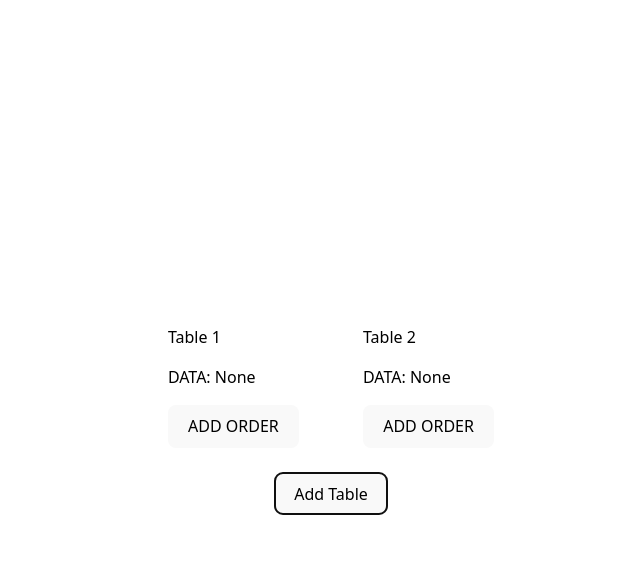
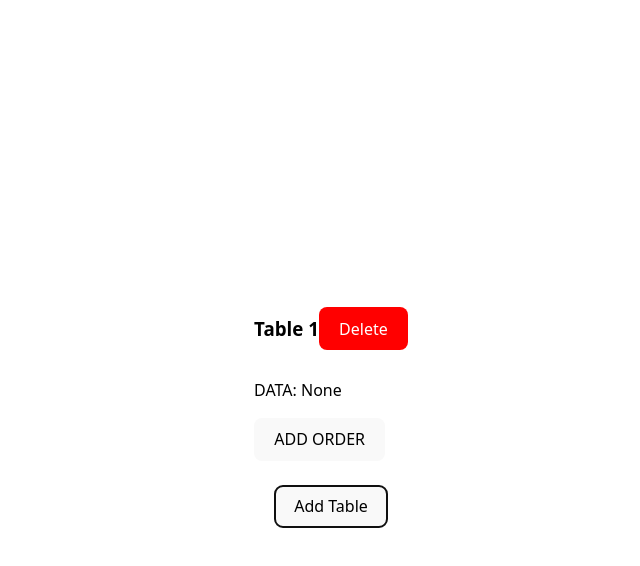
Before and after one commit to Devine4Life-Jules/maitreHotel, a React (Vite) app: page / in a window 1280 px wide. Both pictures are taken after a click on the button "Add Table". Shown: the top 566 px of the page, without its empty margins (309-949 px from the left). Built offline with nearby package versions, Linux system fonts and the light colour scheme.

Commit message:
added delete functionality

```diff
--- a/eslint.config.js
+++ b/eslint.config.js
@@ -22,6 +22,8 @@ export default [
       react,
       'react-hooks': reactHooks,
       'react-refresh': reactRefresh,
+      "react/prop-types":"off",
+
     },
     rules: {
       ...js.configs.recommended.rules,
@@ -32,6 +34,7 @@ export default [
       'react-refresh/only-export-components': [
         'warn',
         { allowConstantExport: true },
+
       ],
     },
   },
--- a/src/App.jsx
+++ b/src/App.jsx
@@ -1,28 +1,34 @@
-import { useState } from 'react'
-import Table from './Table'
-import './App.css'
+import { useState } from 'react';
+import Table from './Table';
+import './App.css';
 
 function App() {
+  const [tables, setTables] = useState([]);
 
-  const [tables, setTables] = useState([1]);
 
   const addTable = () => {
-    setTables([...tables, tables.length + 1]);
+    setTables([...tables, { id: Date.now() }]);
+  };
+
+
+  const deleteTable = (id) => {
+    setTables(tables.filter(table => table.id !== id));
   };
 
   return (
     <div className="overview">
       <div className="tableContainer">
-        {/* Render tables based on the state */}
-        {tables.map((tableId) => (
-         <Table key={tableId} tableId={tableId} />
+        {tables.map((table, index) => (
+          <Table
+            key={table.id}
+            tableId={index + 1}
+            deleteTable={() => deleteTable(table.id)}
+          />
         ))}
-
       </div>
       <button onClick={addTable}>Add Table</button>
     </div>
   );
-
 }
 
-export default App
+export default App;
--- a/src/Table.jsx
+++ b/src/Table.jsx
@@ -1,6 +1,7 @@
-import  { useState } from 'react';
+import PropTypes from 'prop-types';
+import { useState } from 'react';
 
-const Table = ({ tableId }) => {
+const Table = ({ tableId, deleteTable }) => {
   const [isOrdering, setIsOrdering] = useState(false);
   const [selectedProducts, setSelectedProducts] = useState([]);
   const [availableProducts] = useState([
@@ -24,17 +25,21 @@ const Table = ({ tableId }) => {
   };
 
   return (
-    <div className='table'>
-      {/* Empty State */}
+    <div className="table">
+      <div style={{ display: 'flex', justifyContent: 'space-between', alignItems: 'center' }}>
+        <h3>Table {tableId}</h3> {/* ✅ Now properly numbered */}
+        <button onClick={deleteTable} style={{ backgroundColor: 'red', color: 'white' }}>
+          Delete
+        </button>
+      </div>
+
       {!isOrdering && selectedProducts.length === 0 && (
         <div>
-          <p>Table {tableId}</p>
           <p>DATA: None</p>
           <button onClick={handleAddOrder}>ADD ORDER</button>
         </div>
       )}
 
-      {/* Product Selection State */}
       {isOrdering && (
         <div>
           <h3>Select Products</h3>
@@ -46,11 +51,9 @@ const Table = ({ tableId }) => {
         </div>
       )}
 
-      {/* Table Overview State */}
       {!isOrdering && selectedProducts.length > 0 && (
         <div>
-          <h3>Table {tableId}</h3>
-          <input value="name" type="text" />
+          <input defaultValue="name" type="text" />
           {selectedProducts.map((product, index) => (
             <div key={index}>
               <p>{product.name} - {product.price}$</p>
@@ -64,4 +67,5 @@ const Table = ({ tableId }) => {
   );
 };
 
+
 export default Table;
```
